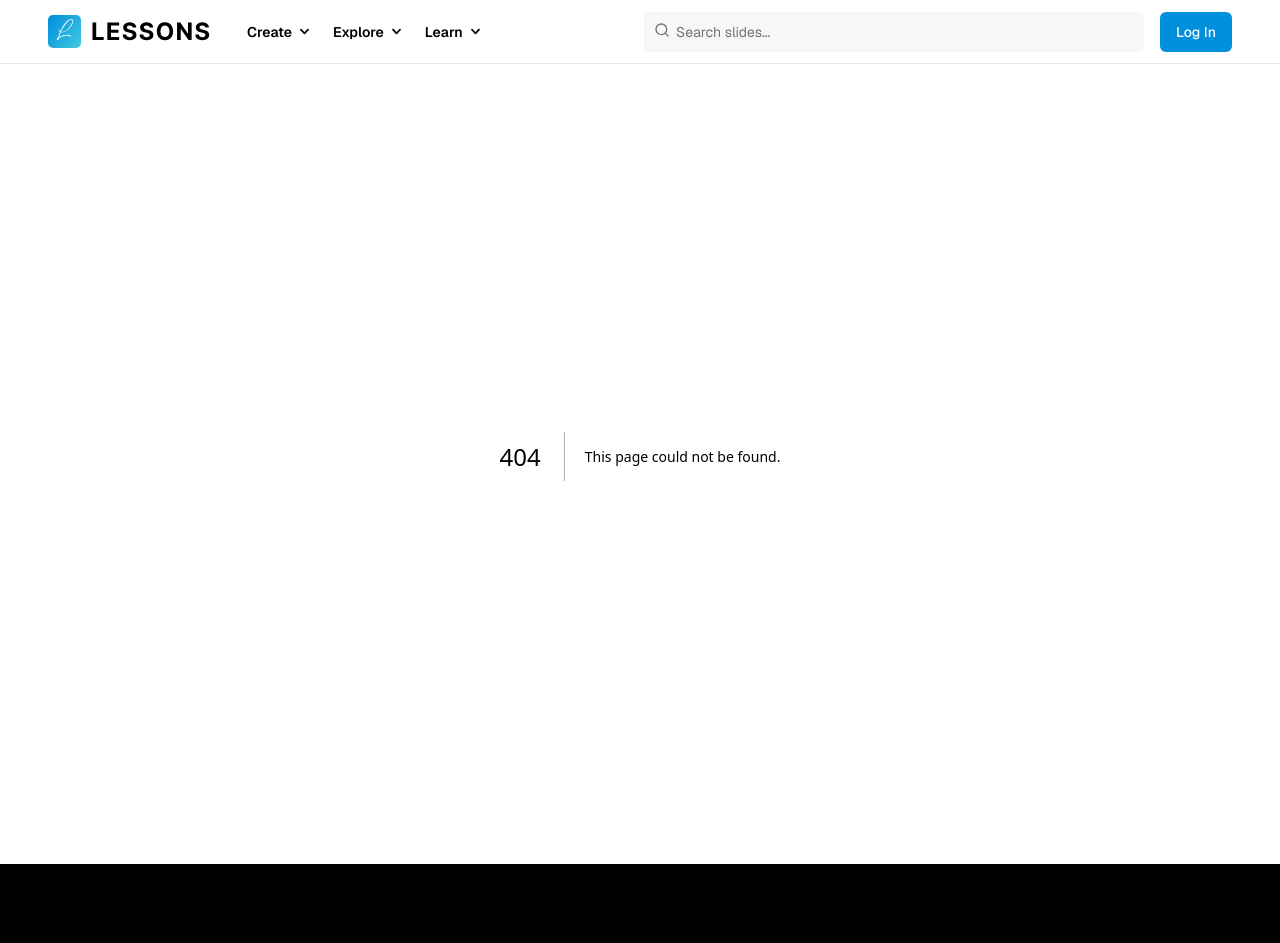
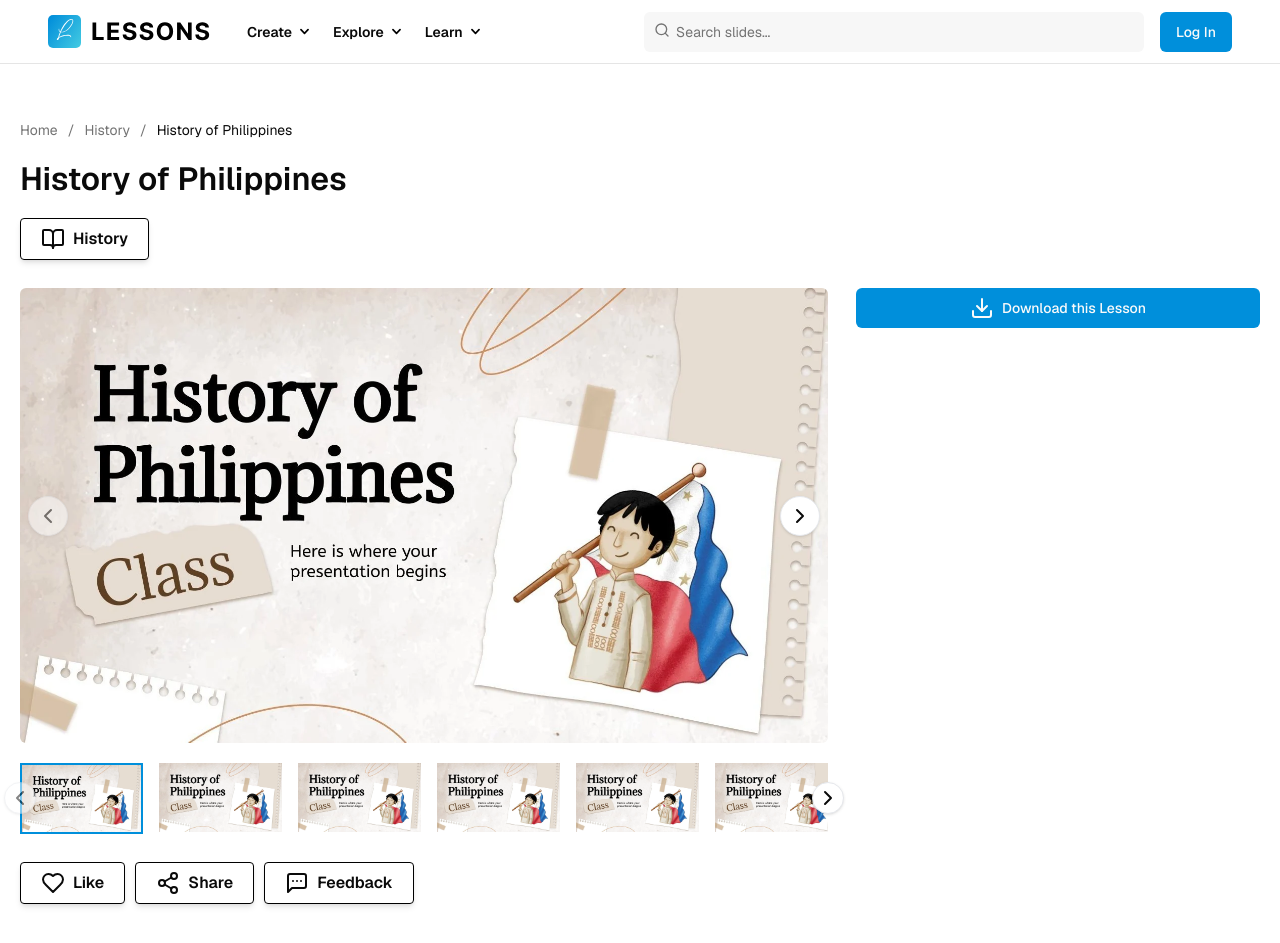
Before and after one commit to Linssen21/DailyLesson, a Next.js app in the folder source/client/: page /slide/1 in a window 1280 px wide. Before the commit this address had no page. Shown: the top 943 px of the page. Built offline with nearby package versions, Linux system fonts and the light colour scheme.

Commit message:
[Feature/DL-9] - Create Slide Single Page - Add single slide page - Create a slider carousel and sync two carousel together

```diff
--- /dev/null
+++ b/source/client/src/app/_components/slider-carousel.tsx
@@ -0,0 +1,149 @@
+"use client";
+
+import { Card, CardContent } from "@/components/ui/card";
+import {
+  Carousel,
+  CarouselContent,
+  CarouselItem,
+  CarouselNext,
+  CarouselPrevious,
+  CarouselApi,
+} from "@/components/ui/carousel";
+import Image from "next/image";
+import { useEffect, useState } from "react";
+import { Maximize } from "lucide-react";
+
+export default function SliderCarousel() {
+  const [mainApi, setMainApi] = useState<CarouselApi>();
+  const [thumbnailApi, setThumbnailApi] = useState<CarouselApi>();
+  const [current, setCurrent] = useState(0);
+  const [isHover, setHover] = useState<boolean>(false);
+  const [count, setCount] = useState(0);
+
+  const handleSelect = (firstApi: CarouselApi, secondApi: CarouselApi) => {
+    if (firstApi && secondApi) {
+      const selected = firstApi.selectedScrollSnap();
+      setCurrent(selected);
+      secondApi.scrollTo(selected);
+    }
+  };
+
+  const handleTopSelect = () => handleSelect(mainApi, thumbnailApi);
+  const handleBottomSelect = () => handleSelect(thumbnailApi, mainApi);
+
+  /**
+   * Runs everytime mainApi and setMainApi changes
+   * This effect can be used to perform side effects such as fetching data
+   * or updating the state based on the values of `mainApi` and `setMainApi`.
+   *
+   * @function
+   */
+  useEffect(() => {
+    if (!mainApi || !thumbnailApi) {
+      return;
+    }
+
+    setCount(mainApi.scrollSnapList().length);
+    mainApi.on("select", handleTopSelect);
+    thumbnailApi.on("select", handleBottomSelect);
+
+    return () => {
+      mainApi.off("select", handleTopSelect);
+      thumbnailApi.off("select", handleBottomSelect);
+    };
+  }, [mainApi, thumbnailApi]);
+
+  const handleClick = (index: number) => {
+    if (!mainApi || !thumbnailApi) {
+      return;
+    }
+    thumbnailApi.scrollTo(index);
+    mainApi.scrollTo(index);
+    setCurrent(index);
+  };
+
+  return (
+    <>
+      <div id="slider-main-carousel">
+        <Carousel
+          setApi={setMainApi}
+          className="relative cursor-pointer"
+          onMouseEnter={() => setHover(true)}
+          onMouseLeave={() => setHover(false)}
+        >
+          <div
+            className={`absolute top-0 z-[1] m-4 px-5 py-2 text-sm rounded-md bg-black/50 text-white hover-hidden ${
+              isHover ? "hover-show" : ""
+            }`}
+          >
+            {current + 1}/{count}
+          </div>
+
+          <div
+            className={`absolute top-0 right-0 z-[1] m-4 p-2 rounded-full bg-black/50 text-white hover-hidden ${
+              isHover ? "hover-show" : ""
+            }`}
+          >
+            <Maximize size="24" />
+          </div>
+
+          <CarouselContent>
+            {Array.from({ length: 10 }).map((_, index) => (
+              <CarouselItem key={index}>
+                <Card className="border-0">
+                  <CardContent className="p-0">
+                    <Image
+                      src="/assets/history-sample.webp"
+                      width={1033}
+                      height={580}
+                      alt="Single Slide history image"
+                      className="rounded-md"
+                    />
+                  </CardContent>
+                </Card>
+              </CarouselItem>
+            ))}
+          </CarouselContent>
+          <CarouselPrevious className="hidden md:flex left-2 w-10 h-10 shadow border border-gray-200" />
+          <CarouselNext className="hidden md:flex right-2 w-10 h-10 shadow border border-gray-200" />
+        </Carousel>
+      </div>
+      <div id="slider-thumbnail" className="pt-5">
+        <Carousel
+          setApi={setThumbnailApi}
+          className="cursor-pointer"
+          onMouseEnter={() => setHover(true)}
+          onMouseLeave={() => setHover(false)}
+        >
+          <CarouselContent>
+            {Array.from({ length: 10 }).map((_, index) => (
+              <CarouselItem
+                key={index}
+                className="basis-1/8"
+                onClick={() => handleClick(index)}
+              >
+                <Card className="border-0">
+                  <CardContent className="p-0">
+                    <Image
+                      className={`${
+                        index === current
+                          ? "border-2 border-primary"
+                          : "border-0"
+                      }`}
+                      src="/assets/history-sample.webp"
+                      width={123}
+                      height={80}
+                      alt="Single Slide history image"
+                    />
+                  </CardContent>
+                </Card>
+              </CarouselItem>
+            ))}
+          </CarouselContent>
+          <CarouselPrevious className="hidden md:flex -left-4 w-8 h-8 shadow border border-gray-200" />
+          <CarouselNext className="hidden md:flex -right-4 w-8 h-8 shadow border border-gray-200" />
+        </Carousel>
+      </div>
+    </>
+  );
+}
--- a/source/client/src/app/globals.css
+++ b/source/client/src/app/globals.css
@@ -154,4 +154,14 @@ body {
   footer ul {
     @apply space-y-3
   }
+
+  .hover-hidden {
+    @apply transition-opacity transition-all duration-500 ease-in-out opacity-0
+  }
+
+  .hover-show {
+    @apply opacity-100
+  }
+
+
 }
--- /dev/null
+++ b/source/client/src/app/slide/[slug]/page.tsx
@@ -0,0 +1,90 @@
+"use client";
+
+import SliderCarousel from "@/app/_components/slider-carousel";
+import {
+  Breadcrumb,
+  BreadcrumbItem,
+  BreadcrumbLink,
+  BreadcrumbList,
+  BreadcrumbPage,
+  BreadcrumbSeparator,
+} from "@/components/ui/breadcrumb";
+import { Button } from "@/components/ui/button";
+import {
+  BookOpen,
+  DownloadIcon,
+  Heart,
+  Share2,
+  MessageSquareMoreIcon,
+} from "lucide-react";
+
+export default function Slide() {
+  return (
+    <div className="max-w-8xl m-auto py-14 px-5">
+      <div className="grid grid-cols-[2fr_1fr]">
+        <div>
+          <Breadcrumb>
+            <BreadcrumbList>
+              <BreadcrumbItem>
+                <BreadcrumbLink href="/">Home</BreadcrumbLink>
+              </BreadcrumbItem>
+              <BreadcrumbSeparator>/</BreadcrumbSeparator>
+              <BreadcrumbItem>
+                <BreadcrumbLink href="/history">History</BreadcrumbLink>
+              </BreadcrumbItem>
+              <BreadcrumbSeparator>/</BreadcrumbSeparator>
+              <BreadcrumbItem>
+                <BreadcrumbPage>History of Philippines</BreadcrumbPage>
+              </BreadcrumbItem>
+            </BreadcrumbList>
+          </Breadcrumb>
+          <h1 id="slide-title" className="text-[32px] py-5">
+            History of Philippines
+          </h1>
+          <div className="px-5 py-2 inline-block w-auto shadow-md border border-black rounded cursor-pointer">
+            <div className="flex gap-2">
+              <BookOpen />
+              <div className="text-base font-semibold">History</div>
+            </div>
+          </div>
+        </div>
+      </div>
+
+      <div
+        id="single-content-carousel"
+        className="py-7 grid grid-cols-[2fr_1fr] gap-7"
+      >
+        <div>
+          <SliderCarousel />
+        </div>
+        <div>
+          <Button className="flex gap-2 w-full">
+            <DownloadIcon className="h-6 w-6" />
+            <span>Download this Lesson</span>
+          </Button>
+        </div>
+      </div>
+
+      <div id="single-content-share" className="flex gap-2.5">
+        <div className="px-5 py-2 inline-block w-auto shadow-md border border-black rounded cursor-pointer">
+          <div className="flex gap-2">
+            <Heart />
+            <div className="text-base font-semibold">Like</div>
+          </div>
+        </div>
+        <div className="px-5 py-2 inline-block w-auto shadow-md border border-black rounded cursor-pointer">
+          <div className="flex gap-2">
+            <Share2 />
+            <div className="text-base font-semibold">Share</div>
+          </div>
+        </div>
+        <div className="px-5 py-2 inline-block w-auto shadow-md border border-black rounded cursor-pointer">
+          <div className="flex gap-2">
+            <MessageSquareMoreIcon />
+            <div className="text-base font-semibold">Feedback</div>
+          </div>
+        </div>
+      </div>
+    </div>
+  );
+}
```
Also changed, not shown: source/client/public/assets/history-sample.webp (added).
